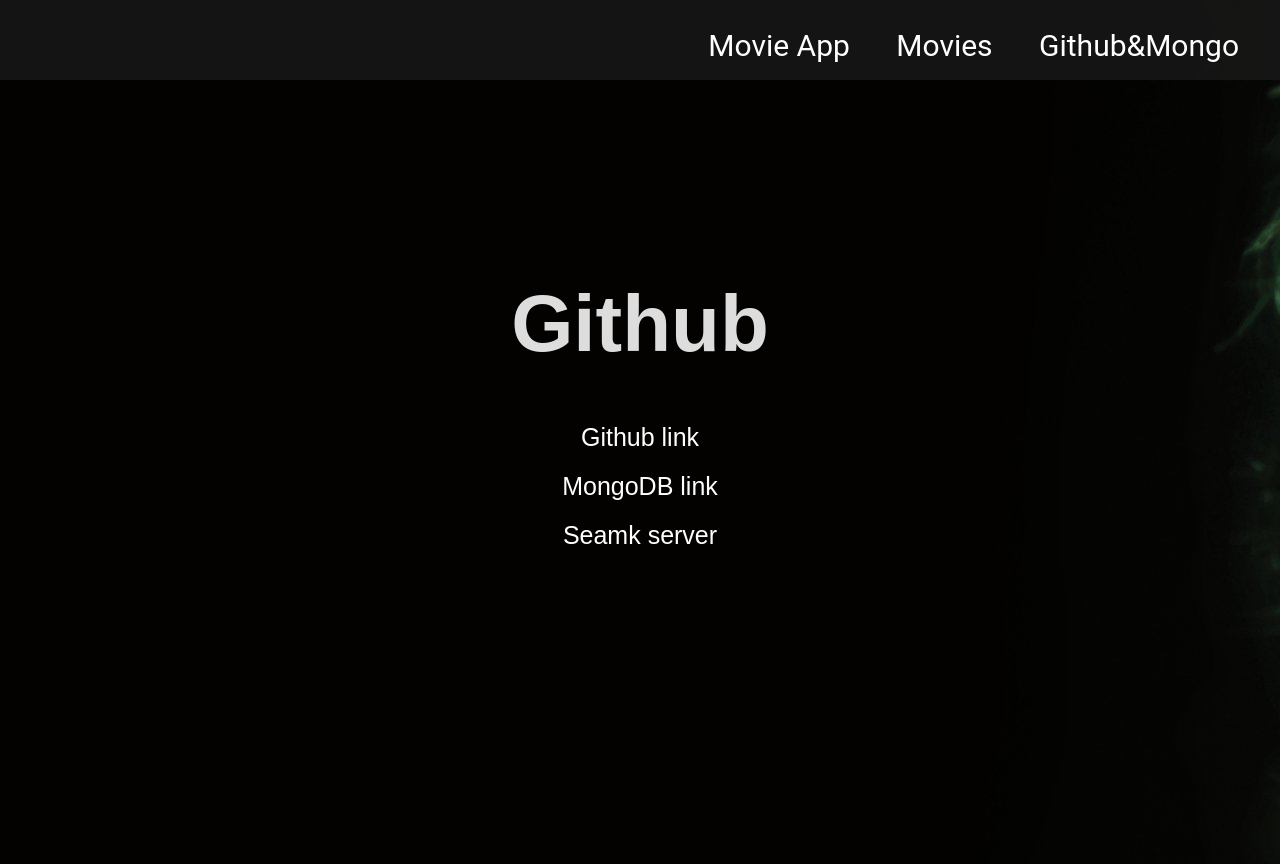
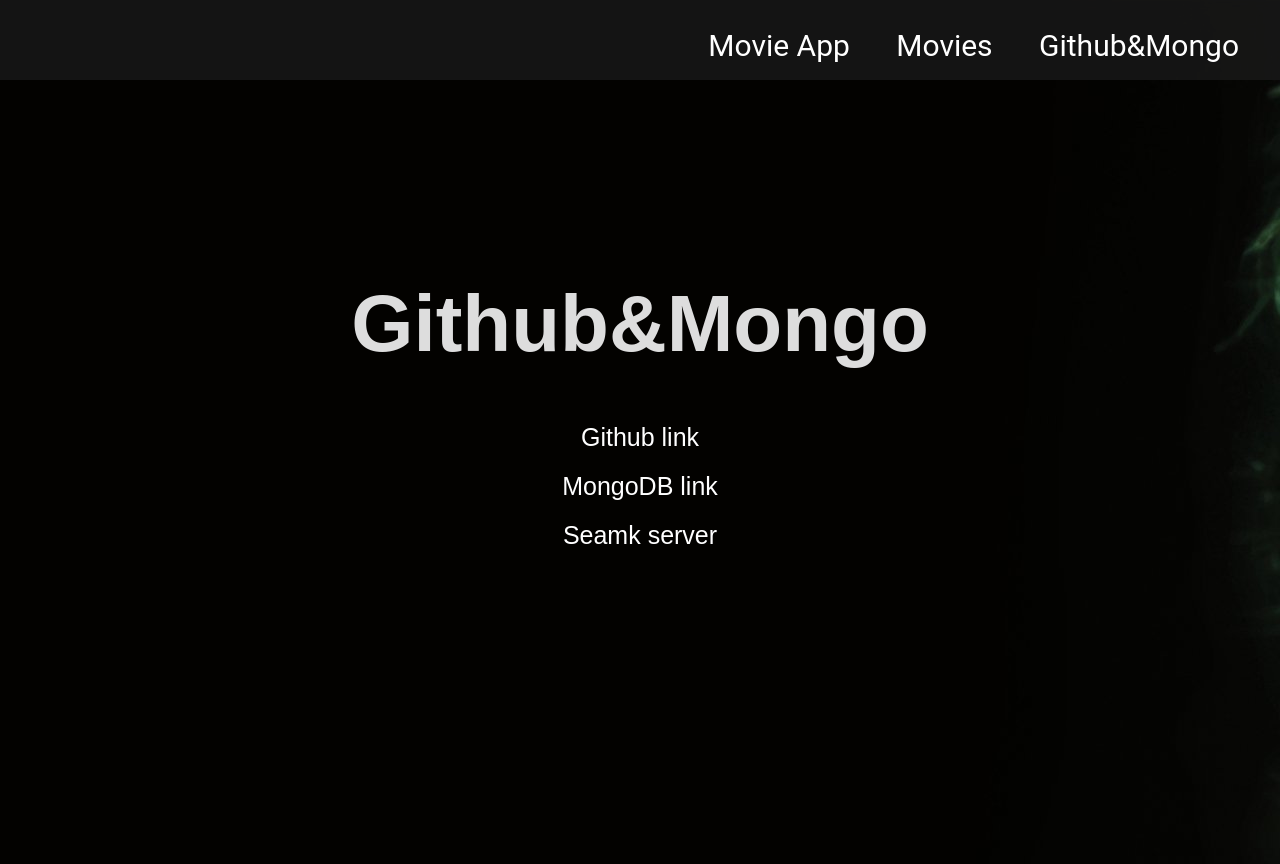
Before and after one commit to jusuuu1/movie-app, a website: page public/githubmongo.html in a window 1280 px wide. Drawn offline with Linux system fonts and the light colour scheme.

Commit message:
tekstin korjaus

```diff
--- a/public/githubmongo.html
+++ b/public/githubmongo.html
@@ -22,7 +22,7 @@
 		</nav>
 		<div id="page-one">
 			<div>
-			<h1>Github</h1>
+			<h1>Github&Mongo</h1>
 			<!--Linkki Githubbiin ja MongoDB tietokantaan-->
 			<figcaption><a href="https://github.com/jusuuu1/movie-app/tree/master" target="blank">Github link</a> </figcaption>
 			<figcaption><a href="https://cloud.mongodb.com/v2/633192d17f877b110acb8e26#metrics/replicaSet/633192fe58550e35b6e76f81/explorer/MovieDB/movies/find" target="blank">MongoDB link</a> </figcaption>
```
